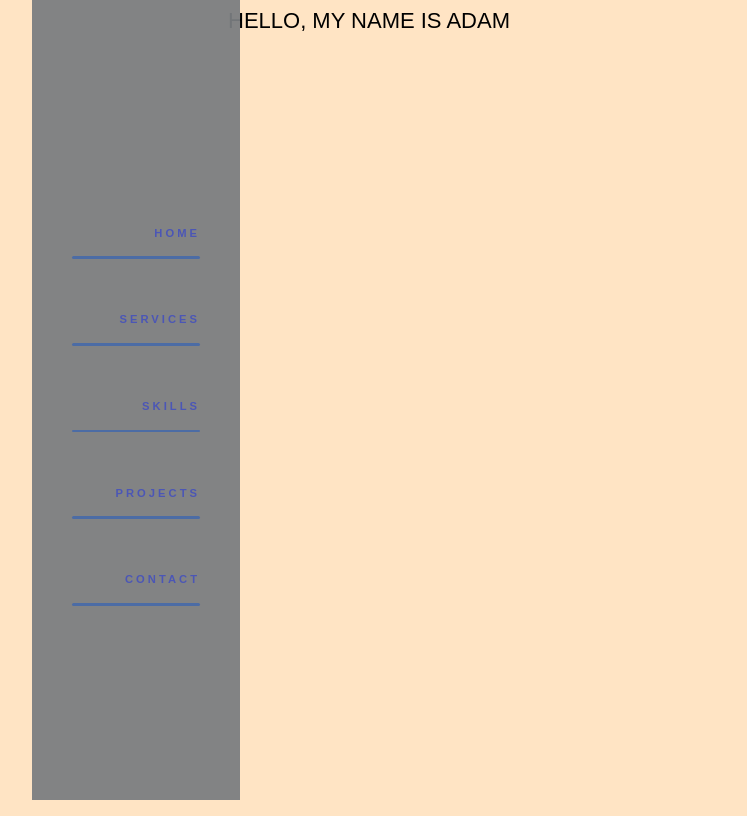
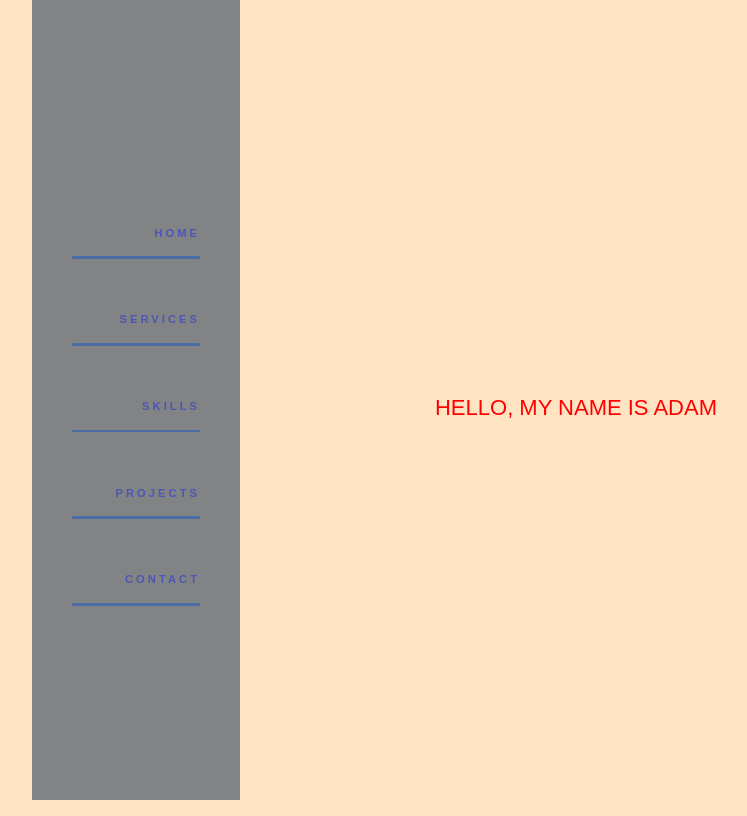
Before and after one commit to AdamMisiak/adammisiak.github.io, a React (Create React App) app: page / in a window 1280 px wide. Shown: the whole page, without its empty margins (96-843 px from the left). Built offline with nearby package versions, Linux system fonts and the light colour scheme.

Commit message:
Added styles to home sign

```diff
--- a/package.json
+++ b/package.json
@@ -15,6 +15,7 @@
     "@types/styled-components": "^5.1.11",
     "bootstrap": "^4.6.0",
     "react": "^17.0.2",
+    "react-animations": "^1.0.0",
     "react-dom": "^17.0.2",
     "react-router-hash-link": "^2.4.3",
     "react-scripts": "4.0.3",
--- a/src/components/Home.tsx
+++ b/src/components/Home.tsx
@@ -5,10 +5,12 @@
 const Home: React.FunctionComponent = () => {
   return (
     <section id="home">
-      <div className="home-inner">
-        HELLO, MY NAME IS ADAM
+      <div className="home-wrapper">
+        <div className="home-sign">
+          HELLO, MY NAME IS ADAM
+        </div>
       </div>
-  </section>
+    </section>
   );
 };
 
--- a/src/styles/Feed.css
+++ b/src/styles/Feed.css
@@ -1,5 +1,7 @@
 .feed-wrapper {
     margin-left: 25%;
-    height: 100%;
+    height: 100vh;
     width: 50%;
+    display: flex;
+    flex-direction: column;
 }
--- a/src/styles/Home.css
+++ b/src/styles/Home.css
@@ -1,4 +1,13 @@
 #home {
     height: 100%;
     width: 100%;
+    padding: 2rem;
+    display: flex;
+    flex-direction: column;
+    align-items: center;
+    justify-content: center;
 }
+
+.home-sign {
+    color: red;
+}
```
Also changed, not shown: 1 other file (tests, documents, lock files or other folders).
